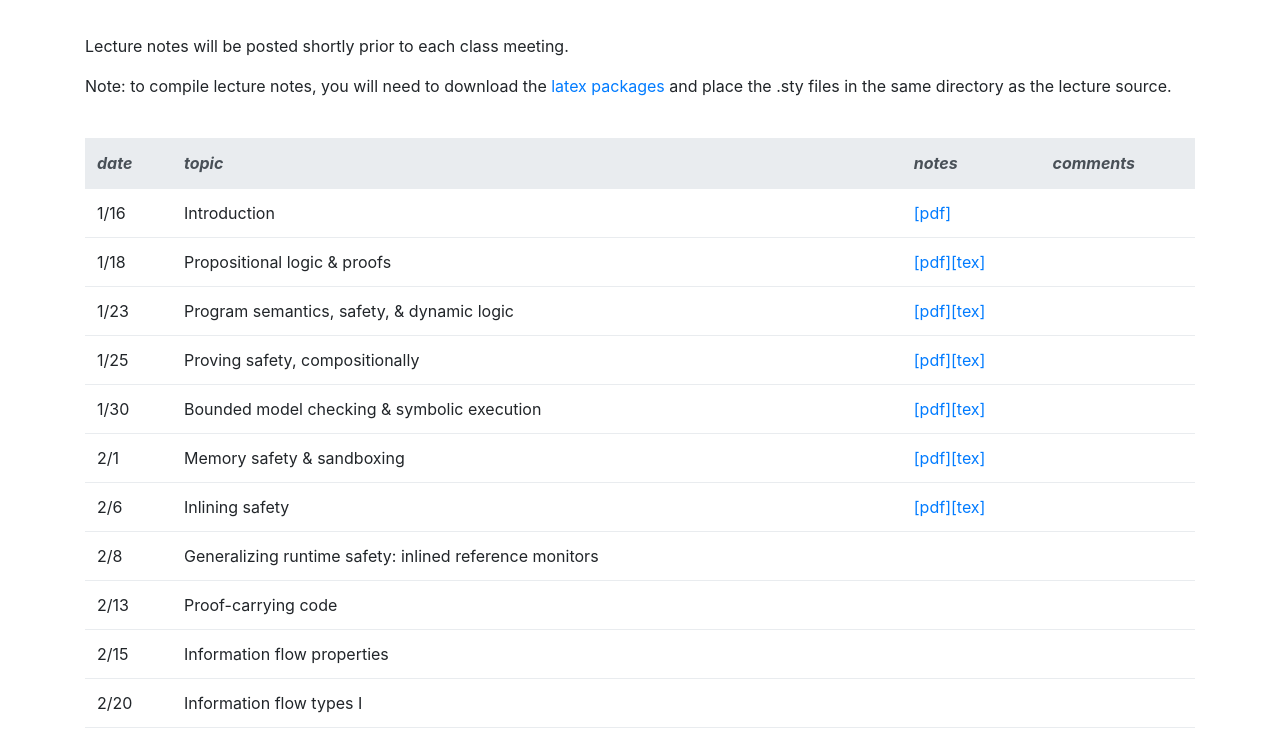
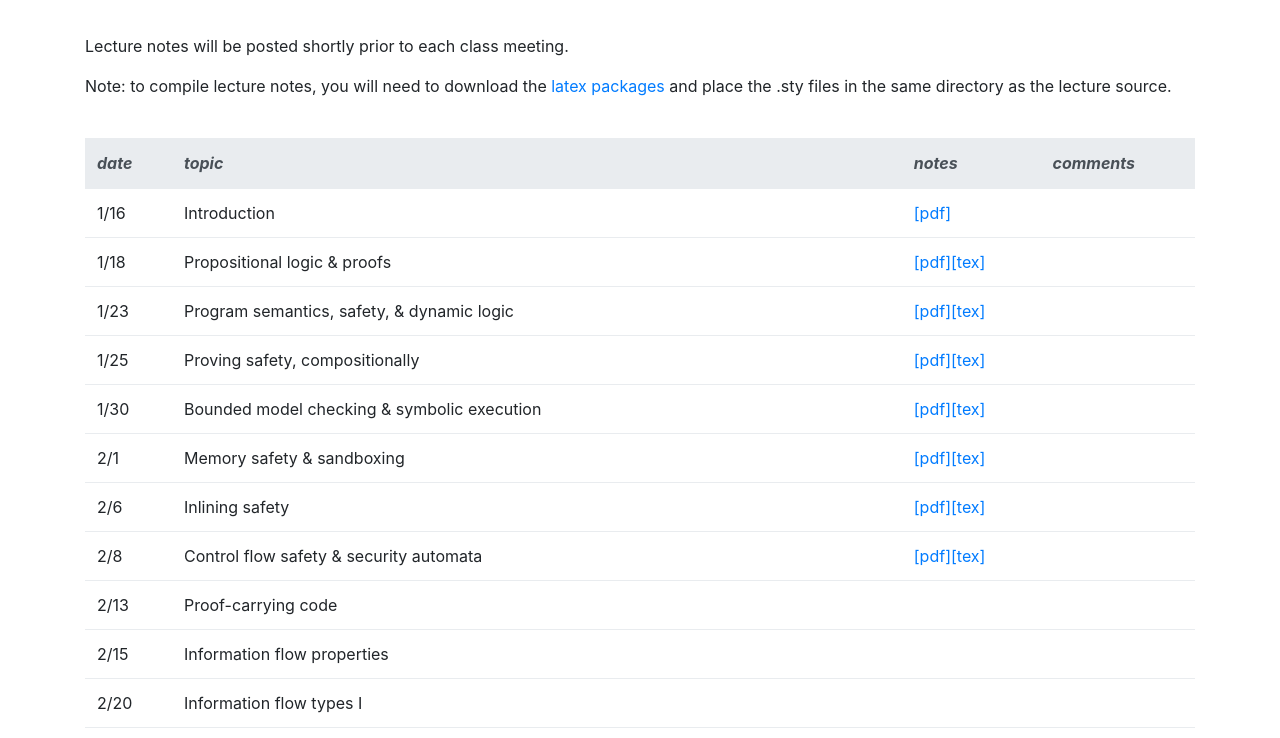
Before and after one commit to 15316-cmu/15316-cmu.github.io, a plain HTML site: page schedule.html in a window 1280 px wide. Shown: the part 62-800 px from the top of the page. Drawn offline with nearby package versions, Linux system fonts and the light colour scheme.

Commit message:
Added lecture 8

```diff
--- a/schedule.html
+++ b/schedule.html
@@ -91,8 +91,8 @@
         <td></td>
       </tr>
       <tr><td>2/8 </td>
-        <td>Generalizing runtime safety: inlined reference monitors</td>
-        <td></td>
+        <td>Control flow safety &amp; security automata</td>
+        <td><a href="lectures/08-irm.pdf">[pdf]</a><a href="lectures/08-irm.tex">[tex]</a></td>
         <td></td>
       </tr>
       <tr><td>2/13 </td>
```
Also changed, not shown: 4 other files.
